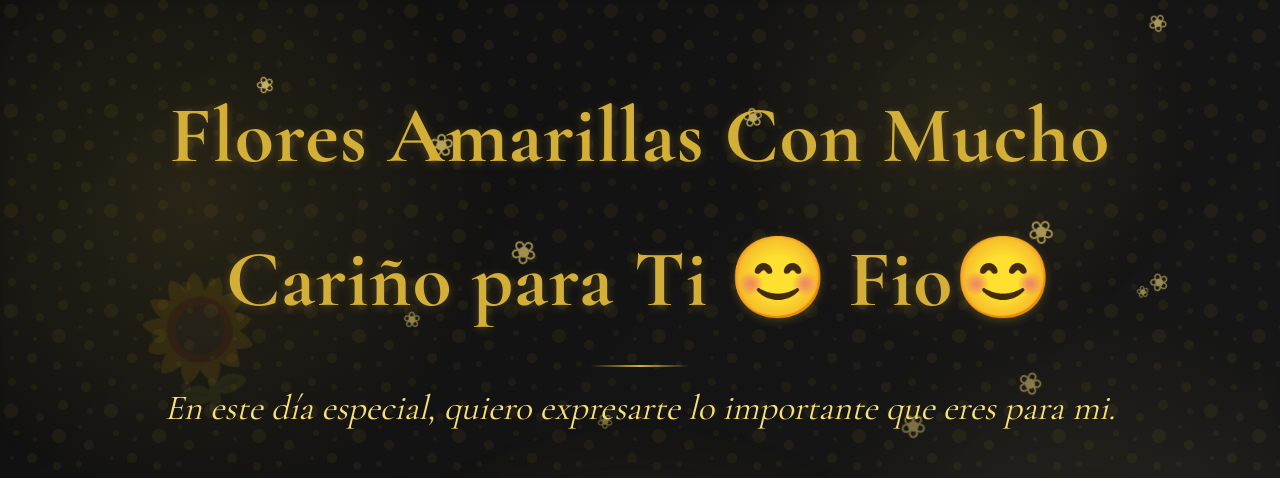
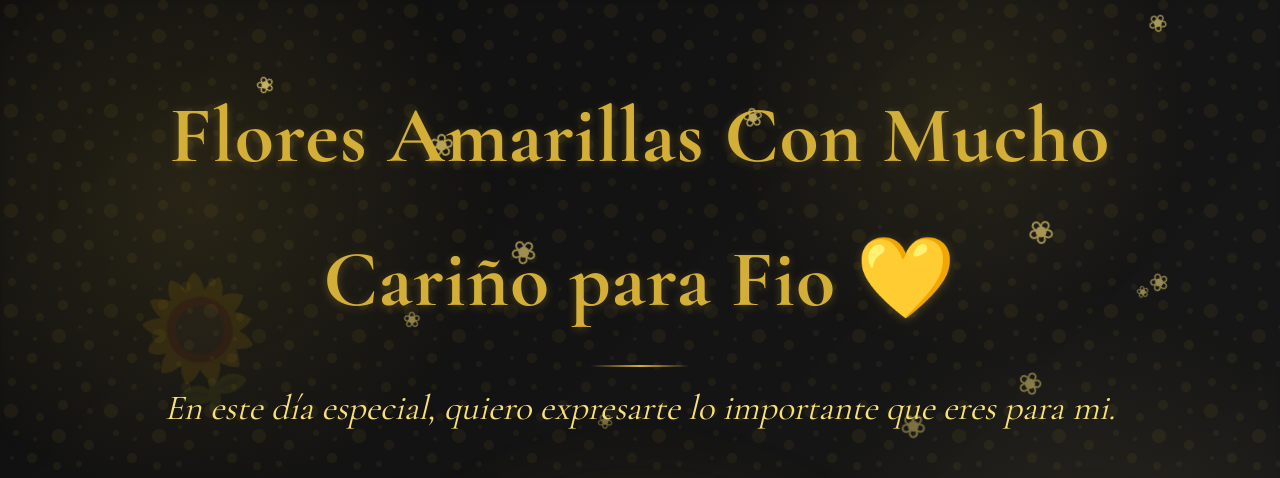
Before and after one commit to kjevingalindo/floresamarillas, a plain HTML site: page index.html in a window 1280 px wide. Shown: the top 478 px of the page. Drawn offline with nearby package versions, Linux system fonts and the light colour scheme.

Commit message:
Actualizar texto dedicado a Fio

```diff
--- a/index.html
+++ b/index.html
@@ -16,7 +16,7 @@
         <div class="decoracion decoracion-2">🌻</div>
 
         <section class="hero">
-            <h1 class="titulo-principal">Flores Amarillas Con Mucho Cariño para Ti 😊 Fio😊</h1>
+            <h1 class="titulo-principal">Flores Amarillas Con Mucho Cariño para Fio 💛</h1>
             <p class="subtitulo">En este día especial, quiero expresarte lo importante que eres para mi. </p>
 
             <div class="imagen-hero">
@@ -52,7 +52,7 @@ Te quiero mucho, señorita hermosa. Que tengas un excelente día, y estoy seguro
                 </div>
 
                 <div class="corazon">🌻💐🌻</div>
-                <p class="firma">Con cariño para ti yadii😊</p>
+                <p class="firma">Con cariño para ti, Fio 💛</p>
             </div>
         </section>
     </div>
@@ -73,7 +73,7 @@ Te quiero mucho, señorita hermosa. Que tengas un excelente día, y estoy seguro
     <div class="modal" id="modal-regalo" role="dialog" aria-modal="true" aria-labelledby="modal-titulo">
         <div class="modal-contenido">
             <button class="modal-cerrar" aria-label="Cerrar modal">&times;</button>
-            <h2 class="modal-titulo" id="modal-titulo">Con Mucho Cariño para ti fio 😊</h2>
+            <h2 class="modal-titulo" id="modal-titulo">Con Mucho Cariño para Fio 💛</h2>
             <img src="https://bcodestorague.anteroteobaldob.workers.dev/share/anteroteobaldob_gmail_com/IMG/ramo-secundario.jpg" alt="Ramo de girasoles" class="modal-ramo" loading="lazy">
             <p class="mensaje">Que este ramo de girasoles sea un símbolo de lo mucho que significas para mi 😊🤗.</p>
             <div class="corazon">🌻</div>
```
